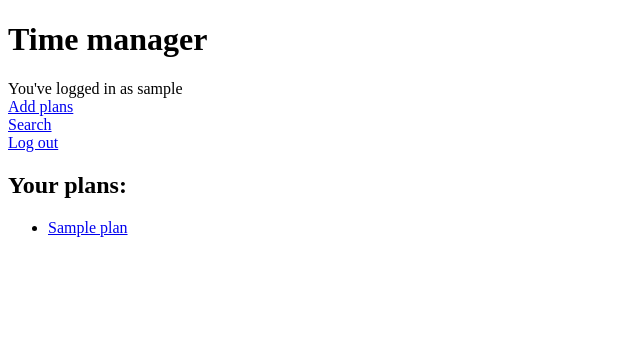
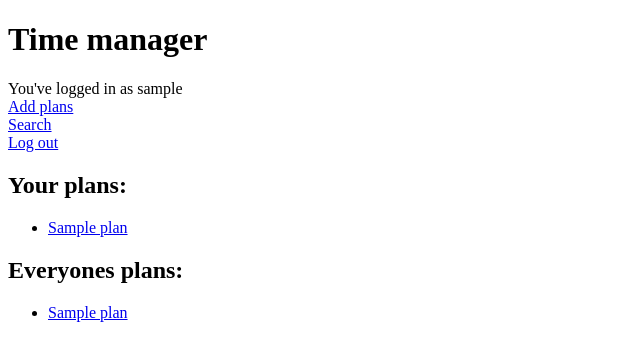
Before and after one commit to georgivaravko/Time-management-tool, a Flask app: template templates/index.html in a window 1280 px wide. Shown: the top 361 px of the page, without its empty margins (0-640 px from the left). Run offline with Flask 3, Linux system fonts and the light colour scheme; the visitor is signed in with stand-in values (Sample User, id 1); the template is opened without the code that fills it: most values are stand-ins (such as "Sample title", 1, 10 or a date in 2020).

Commit message:
Worked on checking the session status and added ability to view users own plans separate from everyones plans.

```diff
--- a/app.py
+++ b/app.py
@@ -6,6 +6,10 @@ import db, config, plans
 
 app = Flask(__name__)
 app.secret_key = config.secret_key
+
+def require_login():
+    if "user_id" not in session:
+        abort(403)
 
 @app.route("/search")
 def search():
@@ -36,6 +40,8 @@ def update_plan():
 
 @app.route("/edit_plan/<int:plan_id>")
 def edit_plan(plan_id):
+    require_login()
+
     plan = plans.get_plan(plan_id)
     if not plan:
         abort(404)
@@ -71,6 +77,8 @@ def show_plan(plan_id):
 
 @app.route("/create_plans", methods=["POST"])
 def create_plans():
+    require_login()
+
     plan = request.form["plan"]
     hours_per_week = request.form["hours_per_week"]
     info = request.form["info"]
@@ -82,12 +90,17 @@ def create_plans():
 
 @app.route("/add_plans")
 def add_plans():
+    require_login()
     return render_template("add_plans.html")
 
 @app.route("/")
 def index():
     all_plans = plans.get_plans()
-    return render_template("index.html", plans = all_plans)
+    if "user_id" in session:
+        users_plans = plans.get_users_plans("user_id")
+    else:
+        users_plans = None
+    return render_template("index.html", plans = all_plans, users_plans = users_plans)
 
 @app.route("/register")
 def register():
--- a/plans.py
+++ b/plans.py
@@ -8,6 +8,11 @@ def get_plans():
     sql = """SELECT id, plan FROM plans ORDER BY hours_per_week DESC"""
 
     return db.query(sql)
+
+def get_users_plans(user_id):
+    sql = """SELECT id, plan FROM plans WHERE plans.user_id = ? ORDER BY hours_per_week DESC"""
+
+    return db.query(sql, [user_id])
 
 def get_plan(plan_id):
     sql = """SELECT users.username,
--- a/templates/index.html
+++ b/templates/index.html
@@ -15,6 +15,16 @@
     <a href=/logout>Log out</a><br>
   </p>
   <h2>Your plans:</h2>
+  {% if users_plans %}
+  <ul>
+    {% for plan in users_plans %}
+    <li><a href="/plan/{{ plan.id }}">{{ plan.plan  }}</a></li>
+    {% endfor %}
+  </ul>
+  {% else %}
+  <p>No plans</p>
+  {% endif %}
+  <h2>Everyones plans:</h2>
   <ul>
     {% for plan in plans %}
     <li><a href="/plan/{{ plan.id }}">{{ plan.plan  }}</a></li>
@@ -27,6 +37,13 @@
     <a href=/register>Register</a><br>
     <a href=/search>Search</a>
   </p>
+
+  <h2>Everyones plans:</h2>
+  <ul>
+    {% for plan in plans %}
+    <li><a href="/plan/{{ plan.id }}">{{ plan.plan  }}</a></li>
+    {% endfor %}
+  </ul>
   {% endif %}
 
 </body>
```
